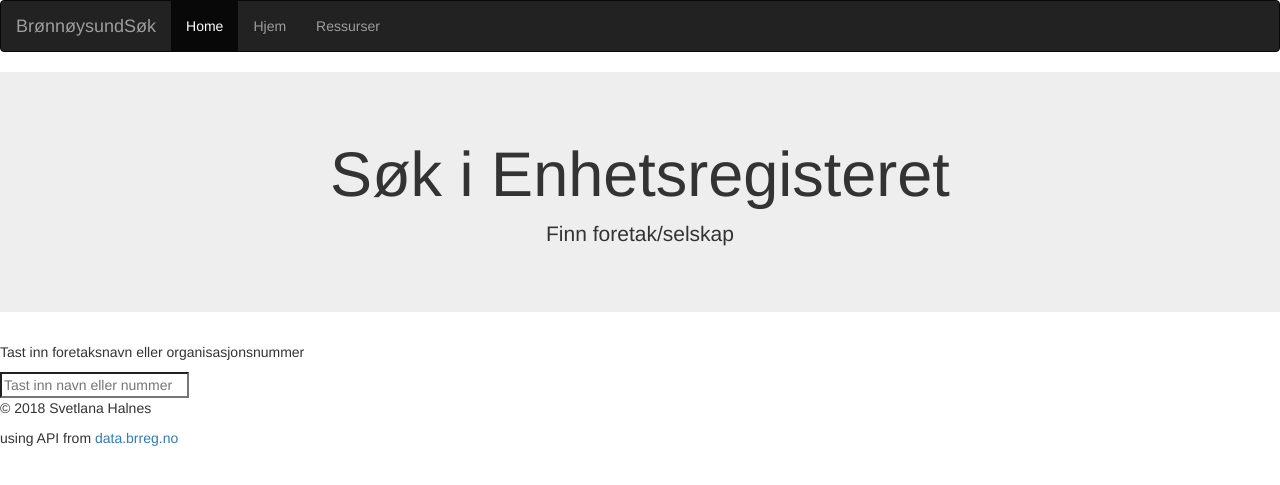
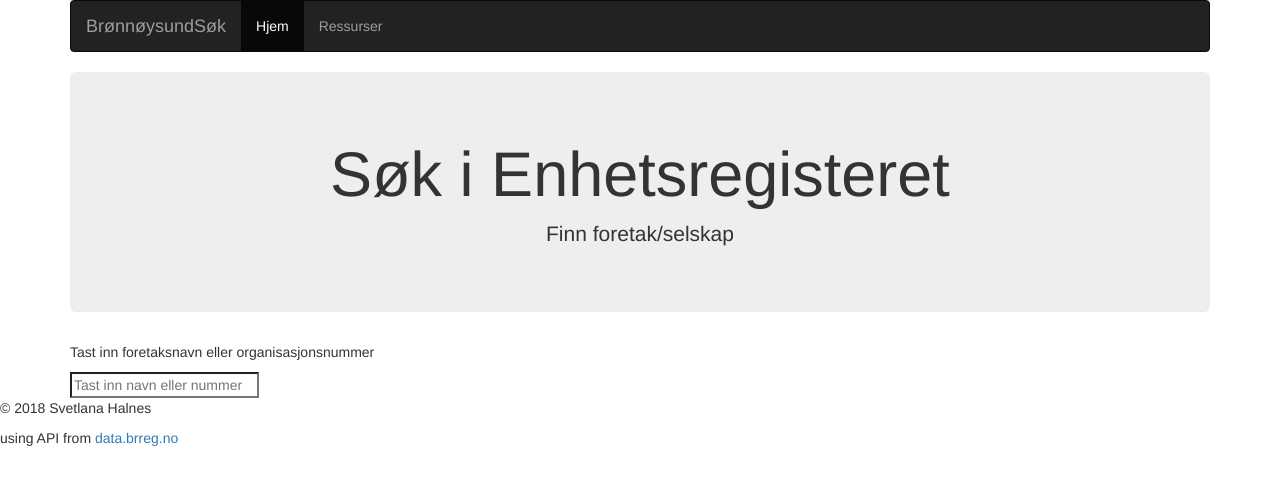
Before and after one commit to sHalnes/register_search, a Django app: page /searching/ in a window 1280 px wide. Shown: the top 485 px of the page. Run offline with Django 3.2, Linux system fonts and the light colour scheme; some libraries are stand-ins or nearby versions.

Commit message:
commit 6

```diff
--- a/searching/templates/base.html
+++ b/searching/templates/base.html
@@ -28,18 +28,7 @@
 
 
 <!--div class="container-fluid"-->
-    <!--nav class="navbar navbar-default">
-  <div class="container-fluid">
-    <div class="navbar-header">
-      <a class="navbar-brand" href="#">BrønnøysundSøk</a>
-    </div>
-    <ul class="nav navbar-nav">
-      <li class="active"><a href="{% url 'index' %}">Hjem</a></li>
-      <li><a href="{% url 'links' %}">Ressurser</a></li>
-    </ul>
-  </div>
-</nav-->
-
+<div class="container">
 
 
 <nav class="navbar navbar-inverse">
@@ -53,19 +42,12 @@
     </div>
     <div class="collapse navbar-collapse" id="myNavbar">
       <ul class="nav navbar-nav">
-        <li class="active"><a href="#">Home</a></li>
-        <li><a href="{% url 'index' %}">Hjem</a></li>
+        <li class="active"><a href="{% url 'index' %}">Hjem</a></li>
         <li><a href="{% url 'links' %}">Ressurser</a></li>
       </ul>
-      <!--ul class="nav navbar-nav navbar-right">
-        <li><a href="#"><span class="glyphicon glyphicon-user"></span> Sign Up</a></li>
-        <li><a href="#"><span class="glyphicon glyphicon-log-in"></span> Login</a></li>
-      </ul-->
     </div>
   </div>
 </nav>
-
-
 
 
     <div class="jumbotron text-center">
@@ -93,7 +75,7 @@
     </div>
 
   <!--/div-->
-
+</div>
       <footer class="footer">
           {% include 'footer.html' %}
       </footer>
--- a/searching/templates/search.html
+++ b/searching/templates/search.html
@@ -26,7 +26,7 @@
                     <form id="form" role="form" action="{% url 'orgview' %}" method="post">
 	                {% csrf_token %}
                         <input name="search" id="search" type="search" value="{{ org_num }}" hidden/>
-	                    <button class="btn btn-info btn-block" type="submit">{{ name }}</button>
+	                    <button class="btn btn-link" type="submit">{{ name }}</button>
                     </form>
                 </li>
 
```
